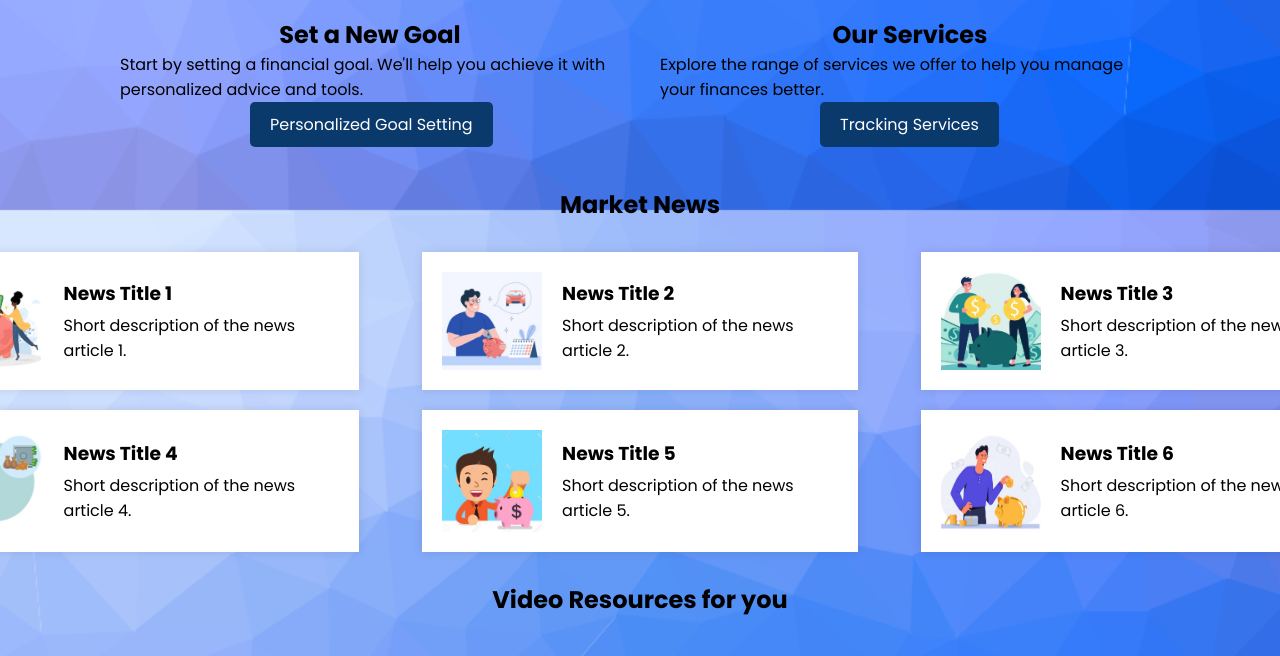
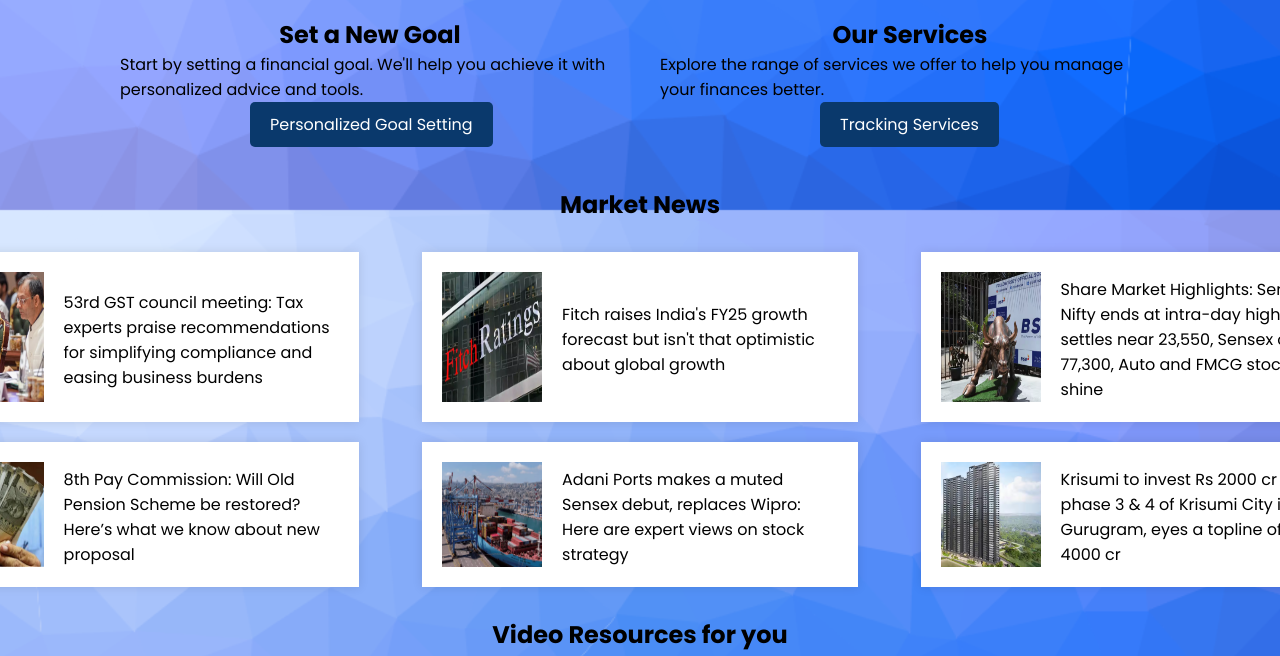
Before and after one commit to Srishti-Chugh/FinanceLearn, a website: page public/home.html in a window 1280 px wide. Shown: the part 590-1246 px from the top of the page. Drawn offline with Linux system fonts and the light colour scheme.

Commit message:
added news on home page

```diff
--- a/public/home.html
+++ b/public/home.html
@@ -90,46 +90,46 @@
         <section class="market-news">
             <h2>Market News</h2>
             <div class="news-items">
-                <a href="https://news-link1.com" target="_blank" class="news-item">
-                    <img src="image1.jpg" alt="News Image 1">
+                <a href="https://cfo.economictimes.indiatimes.com/news/tax-legal-accounting/53rd-gst-council-meeting-tax-experts-praise-recommendations-for-simplifying-compliance-and-easing-business-burdens/111194131?utm_source=top_story&utm_medium=latestNews" target="_blank" class="news-item">
+                    <img src="news1.png" alt="News Image 1">
                     <div class="news-item-content">
-                        <h3>News Title 1</h3>
-                        <p>Short description of the news article 1.</p>
+
+                        <p>53rd GST council meeting: Tax experts praise recommendations for simplifying compliance and easing business burdens</p>
                     </div>
                 </a>
-                <a href="https://news-link2.com" target="_blank" class="news-item">
-                    <img src="image2.jpg" alt="News Image 2">
+                <a href="https://cfo.economictimes.indiatimes.com/news/economy/fitch-raises-indias-fy25-growth-forecast-but-isnt-that-optimistic-about-global-growth/111073288?utm_source=most_read&utm_medium=latestNews" target="_blank" class="news-item">
+                    <img src="news2.png" alt="News Image 2">
                     <div class="news-item-content">
-                        <h3>News Title 2</h3>
-                        <p>Short description of the news article 2.</p>
+
+                        <p>Fitch raises India's FY25 growth forecast but isn't that optimistic about global growth</p>
                     </div>
                 </a>
-                <a href="https://news-link3.com" target="_blank" class="news-item">
-                    <img src="image3.jpg" alt="News Image 3">
+                <a href="https://www.financialexpress.com/market/share-market-today-live-updates-sensex-nifty-rupee-vs-dollar-share-market-live-sensex-nifty-may-open-negative-gift-nifty-up-asian-markets-traded-mixed-on-june-24-2024-monday-3532858/" target="_blank" class="news-item">
+                    <img src="news3.png" alt="News Image 3">
                     <div class="news-item-content">
-                        <h3>News Title 3</h3>
-                        <p>Short description of the news article 3.</p>
+
+                        <p>Share Market Highlights: Sensex, Nifty ends at intra-day high! Nifty settles near 23,550, Sensex over 77,300, Auto and FMCG stocks shine</p>
                     </div>
                 </a>
-                <a href="https://news-link4.com" target="_blank" class="news-item">
-                    <img src="image4.jpg" alt="News Image 4">
+                <a href="https://www.financialexpress.com/money/8th-pay-commission-modi-govt-receives-proposal-to-restore-old-pension-system-scrap-nps-heres-big-update-3531769/" target="_blank" class="news-item">
+                    <img src="news5.png" alt="News Image 4">
                     <div class="news-item-content">
-                        <h3>News Title 4</h3>
-                        <p>Short description of the news article 4.</p>
+
+                        <p>8th Pay Commission: Will Old Pension Scheme be restored? Here’s what we know about new proposal</p>
                     </div>
                 </a>
-                <a href="https://news-link5.com" target="_blank" class="news-item">
-                    <img src="image5.jpg" alt="News Image 5">
+                <a href="https://www.financialexpress.com/market/adani-ports-makes-a-muted-sensex-debut-replaces-wipro-here-are-expert-views-on-stock-strategy-3533250/" target="_blank" class="news-item">
+                    <img src="news4.png" alt="News Image 5">
                     <div class="news-item-content">
-                        <h3>News Title 5</h3>
-                        <p>Short description of the news article 5.</p>
+
+                        <p>Adani Ports makes a muted Sensex debut, replaces Wipro: Here are expert views on stock strategy</p>
                     </div>
                 </a>
-                <a href="https://news-link6.com" target="_blank" class="news-item">
-                    <img src="image6.jpg" alt="News Image 6">
+                <a href="https://www.financialexpress.com/money/krisumi-to-invest-rs-2000-cr-in-phase-3-amp-4-of-krisumi-city-in-gurugram-eyes-a-topline-of-rs-4000-cr-3533243/" target="_blank" class="news-item">
+                    <img src="news6.png" alt="News Image 6">
                     <div class="news-item-content">
-                        <h3>News Title 6</h3>
-                        <p>Short description of the news article 6.</p>
+
+                        <p>Krisumi to invest Rs 2000 cr in phase 3 & 4 of Krisumi City in Gurugram, eyes a topline of Rs 4000 cr</p>
                     </div>
                 </a>
             </div>
```
Also changed, not shown: public/news2.png (added), public/news3.png (added), public/news4.png (added), public/news5.png (added), public/news6.png (added).
